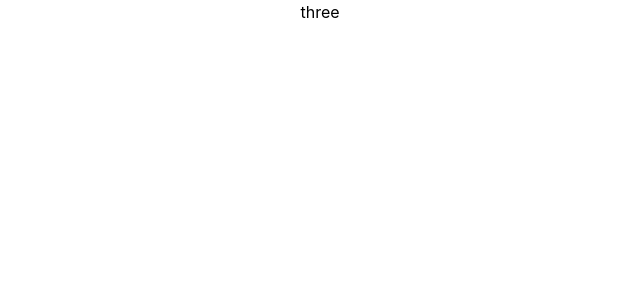
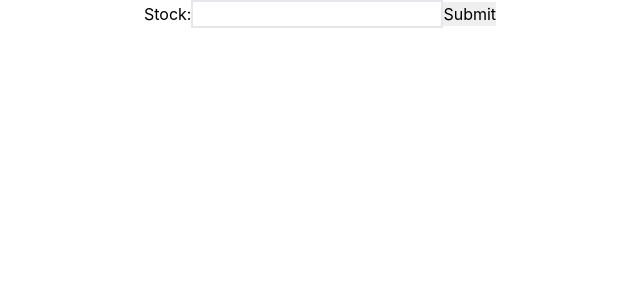
Before and after one commit to geroalexander/cc-recap, a React (Create React App) app: page / in a window 1280 px wide. Shown: the top 300 px of the page, without its empty margins (320-960 px from the left). Built offline with nearby package versions, Linux system fonts and the light colour scheme.

Commit message:
feat(form.tsx): input logic added

```diff
--- a/src/Components/Form.tsx
+++ b/src/Components/Form.tsx
@@ -2,7 +2,12 @@ import React, { useEffect, useState } from 'react';
 import { fetchData } from '../ApiClient/fetchData';
 
 const Form = () => {
-  const [step, setStep] = useState(3);
+  const [step, setStep] = useState(1);
+  const [stock, setStock] = useState('');
+  const [startDate, setStartDate] = useState('');
+  const [endDate, setEndDate] = useState('');
+  const [showError, setShowError] = useState(false);
+  const [searchQuery, setSearchQuery] = useState({});
 
   // async function getData() {
   //   const res = await fetchData('HD', '2017-12-26', '2017-12-28');
@@ -13,17 +18,79 @@ const Form = () => {
   //   getData();
   // }, []);
 
+  useEffect(() => {
+    showError && setShowError(false);
+  }, [step]);
+
   const checkStep = () => {
     if (step === 1) return selectStock();
     else if (step === 2) return selectStart();
     else if (step === 3) return selectEnd();
   };
 
-  const selectStock = () => <span>one</span>;
-  const selectStart = () => <span>two</span>;
-  const selectEnd = () => <span>three</span>;
+  const handleSubmit = (event: React.FormEvent<HTMLFormElement>) => {
+    event.preventDefault();
 
-  return <div className="flex justify-center ">{checkStep()}</div>;
+    if (step === 1 && stock) setStep(2);
+    else if (step === 2 && startDate) setStep(3);
+    if (step === 3) setSearchQuery({ stock, startDate, endDate });
+    else setShowError(true);
+  };
+
+  const selectStock = () => (
+    <form onSubmit={handleSubmit}>
+      <label>
+        Stock:
+        <input
+          className="border-2"
+          type="text"
+          name="Stock"
+          value={stock}
+          onChange={(event) => setStock(event.target.value)}
+        />
+        <input type="submit" value="Submit" />
+      </label>
+    </form>
+  );
+
+  const selectStart = () => (
+    <form onSubmit={handleSubmit}>
+      <label>
+        Selet start date
+        <input
+          className="border-2"
+          type="date"
+          name="Start"
+          value={startDate}
+          onChange={(event) => setStartDate(event.target.value)}
+        />
+        <input type="submit" value="Submit" />
+      </label>
+    </form>
+  );
+
+  const selectEnd = () => (
+    <form onSubmit={handleSubmit}>
+      <label>
+        Select end date
+        <input
+          className="border-2"
+          type="date"
+          name="End"
+          value={endDate}
+          onChange={(event) => setEndDate(event.target.value)}
+        />
+        <input type="submit" value="Submit" />
+      </label>
+    </form>
+  );
+
+  return (
+    <>
+      <div className="flex justify-center ">{checkStep()}</div>
+      {showError && <p>error</p>}
+    </>
+  );
 };
 
 export default Form;
```
